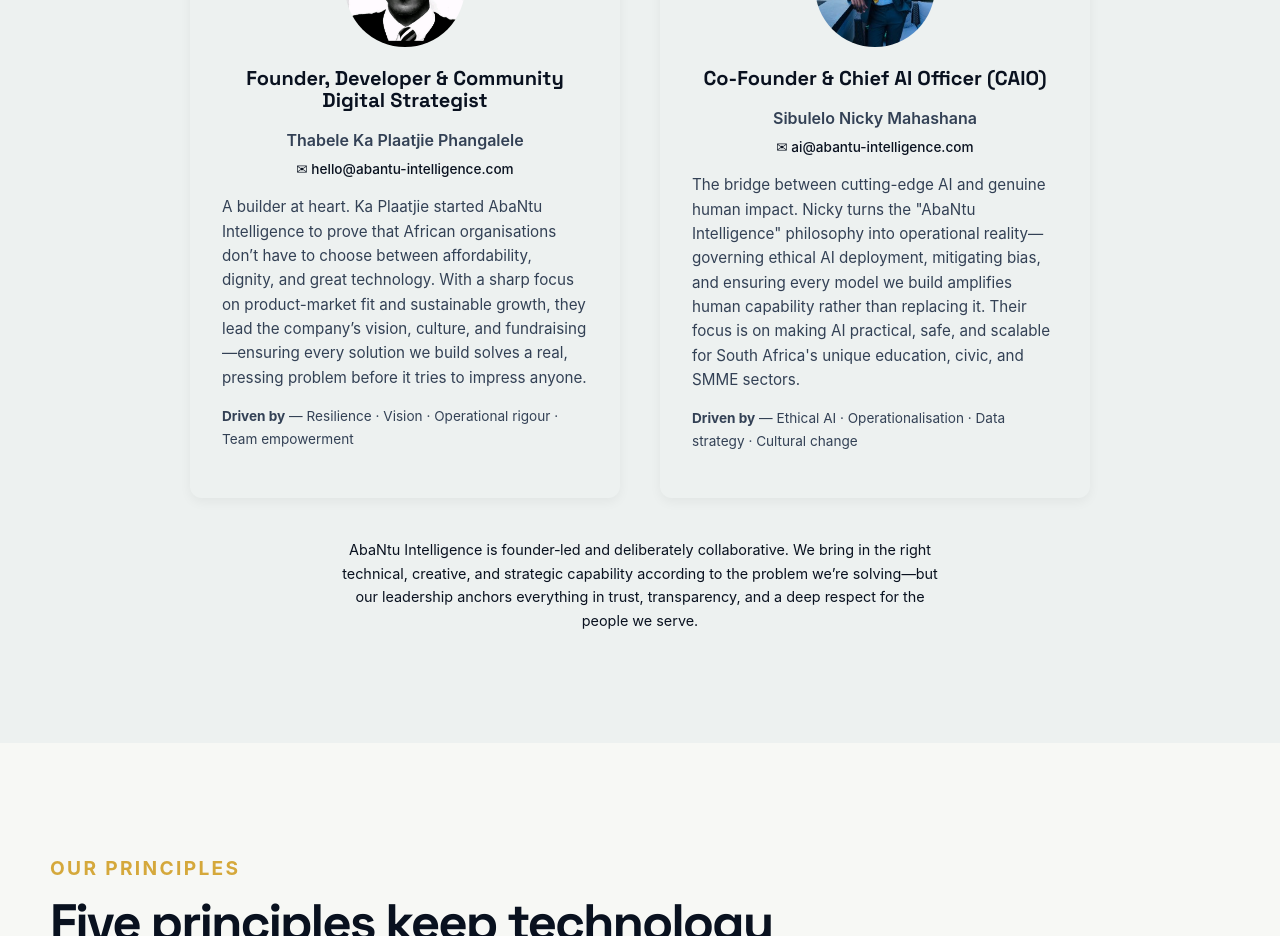
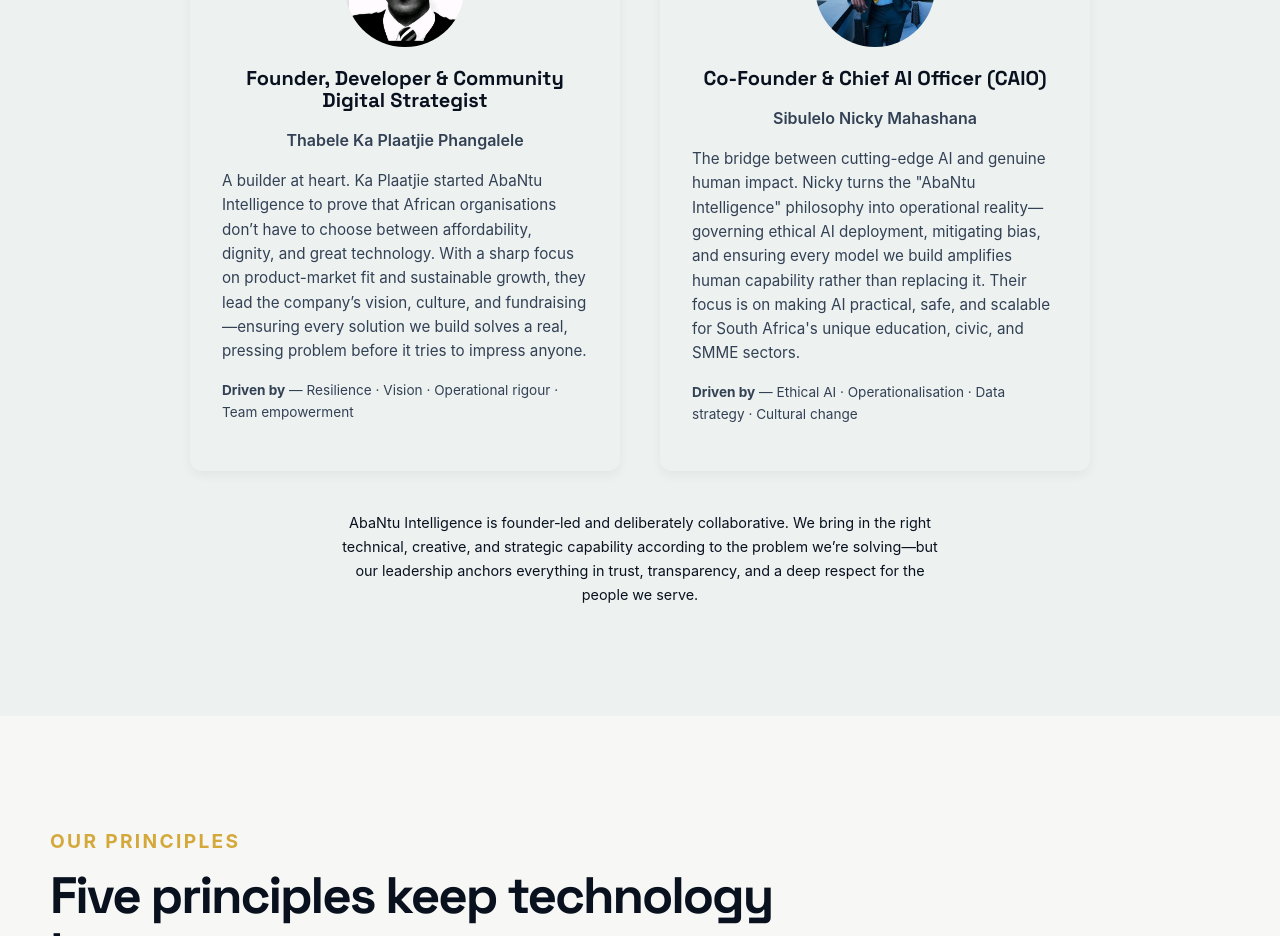
Before and after one commit to AbaNtuIntelligence/abantu-website, a React (Vite) app in the folder frontend/: page /about in a window 1280 px wide. Shown: the part 2420-3356 px from the top of the page. Built offline with nearby package versions, Linux system fonts and the light colour scheme; no server answers.

Commit message:
About page

```diff
--- a/frontend/src/data/site.js
+++ b/frontend/src/data/site.js
@@ -159,7 +159,7 @@
       "Render",
     ],
     image: "/projects/umsebenziwethu.png",
-    liveUrl: "https://umsebenziwethu-jobmarket-2.onrender.com/",
+    liveUrl: "https://umsebenziwethu-jobmarket-frontend.onrender.com/",
     strategic:
       "A foundation for a broader employment and opportunity ecosystem.",
   },
--- a/frontend/src/pages/About.jsx
+++ b/frontend/src/pages/About.jsx
@@ -108,7 +108,7 @@
           margin: "0 auto 1.25rem auto"
         }}>
           <img
-            src="/TEPP.jpeg" // Replace with actual path
+            src="/TEPP.jpeg"
             alt="Founder, Developer & Community Digital Strategist"
             style={{ width: "100%", height: "100%", objectFit: "cover" }}
           />
@@ -130,7 +130,7 @@
             fontWeight: "500"
           }}
         >
-          ✉ hello@abantu-intelligence.com
+
         </a>
         <p style={{ fontSize: "0.95rem", lineHeight: "1.6" }}>
           A builder at heart. Ka Plaatjie started AbaNtu Intelligence to prove that African organisations
@@ -182,7 +182,7 @@
             fontWeight: "500"
           }}
         >
-          ✉ ai@abantu-intelligence.com
+
         </a>
         <p style={{ fontSize: "0.95rem", lineHeight: "1.6" }}>
           The bridge between cutting-edge AI and genuine human impact. Nicky turns the
```
